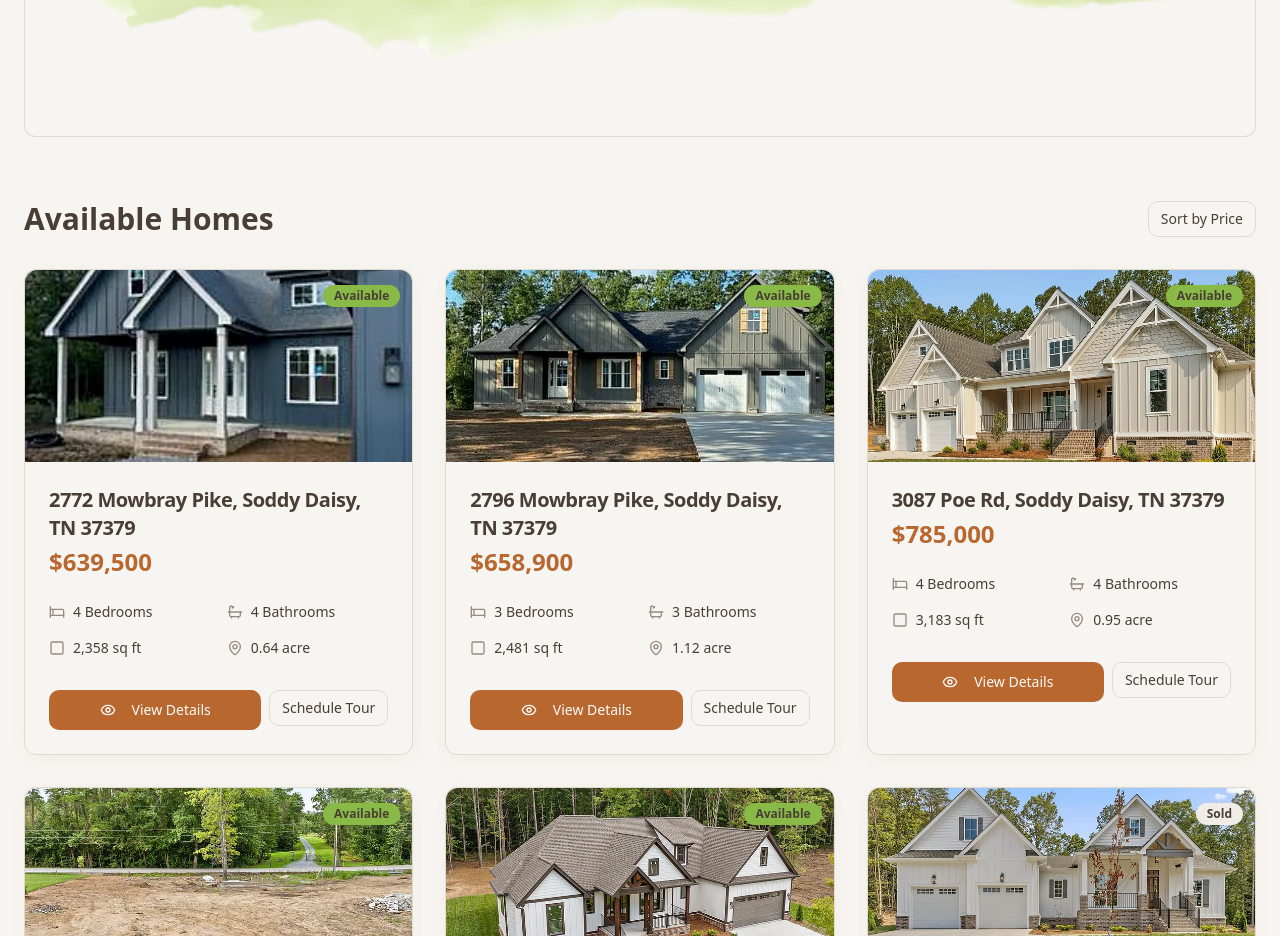
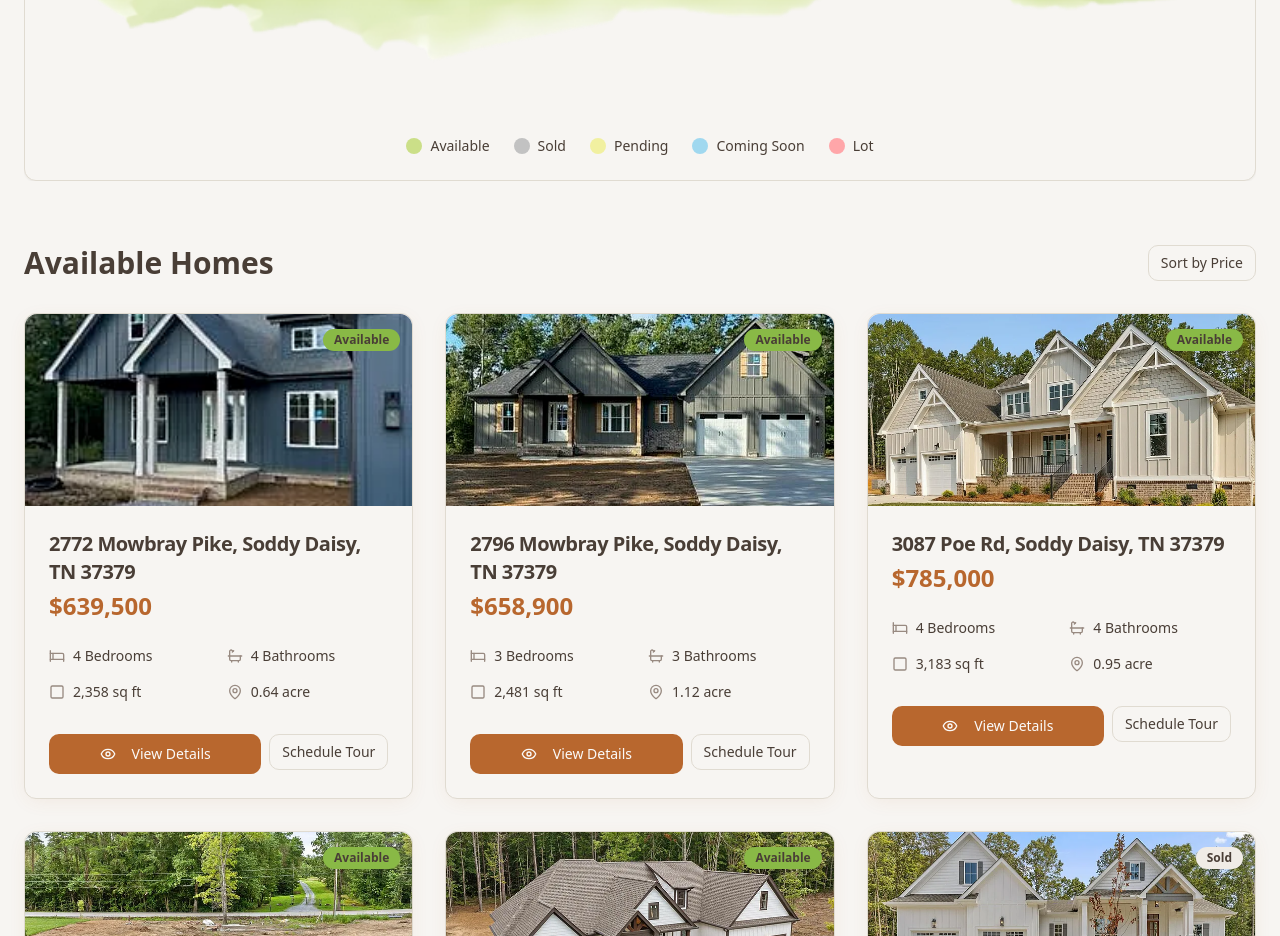
Before and after one commit to davisdel/mowbray-mtn-page, a React (Vite) app: page /home-sites in a window 1280 px wide. Shown: the part 880-1816 px from the top of the page. Built offline with nearby package versions, Linux system fonts and the light colour scheme.

Commit message:
added a card footer

```diff
--- a/src/pages/HomeSites.tsx
+++ b/src/pages/HomeSites.tsx
@@ -4,7 +4,8 @@ import {
   CardContent,
   CardDescription,
   CardHeader,
-  CardTitle
+  CardTitle,
+  CardFooter
 } from '@/components/ui/card'
 import { Button } from '@/components/ui/button'
 import { Badge } from '@/components/ui/badge'
@@ -102,6 +103,45 @@ export default function HomeSitesPage() {
                 </div>
               </div>
             </CardContent>
+            <CardFooter>
+              <div className='flex flex-wrap gap-6 justify-center items-center w-full'>
+                <div className='flex items-center gap-2'>
+                  <span
+                    className='inline-block w-4 h-4 rounded-full'
+                    style={{ background: '#CBDF88' }}
+                  />
+                  <span className='text-sm'>Available</span>
+                </div>
+                <div className='flex items-center gap-2'>
+                  <span
+                    className='inline-block w-4 h-4 rounded-full'
+                    style={{ background: '#c2c2c2ff' }}
+                  />
+                  <span className='text-sm'>Sold</span>
+                </div>
+                <div className='flex items-center gap-2'>
+                  <span
+                    className='inline-block w-4 h-4 rounded-full'
+                    style={{ background: 'rgba(241, 240, 160, 1)' }}
+                  />
+                  <span className='text-sm'>Pending</span>
+                </div>
+                <div className='flex items-center gap-2'>
+                  <span
+                    className='inline-block w-4 h-4 rounded-full'
+                    style={{ background: '#A0D8EF' }}
+                  />
+                  <span className='text-sm'>Coming Soon</span>
+                </div>
+                <div className='flex items-center gap-2'>
+                  <span
+                    className='inline-block w-4 h-4 rounded-full'
+                    style={{ background: 'rgba(255, 166, 169, 1)' }}
+                  />
+                  <span className='text-sm'>Lot</span>
+                </div>
+              </div>
+            </CardFooter>
           </Card>
         </section>
 
```
